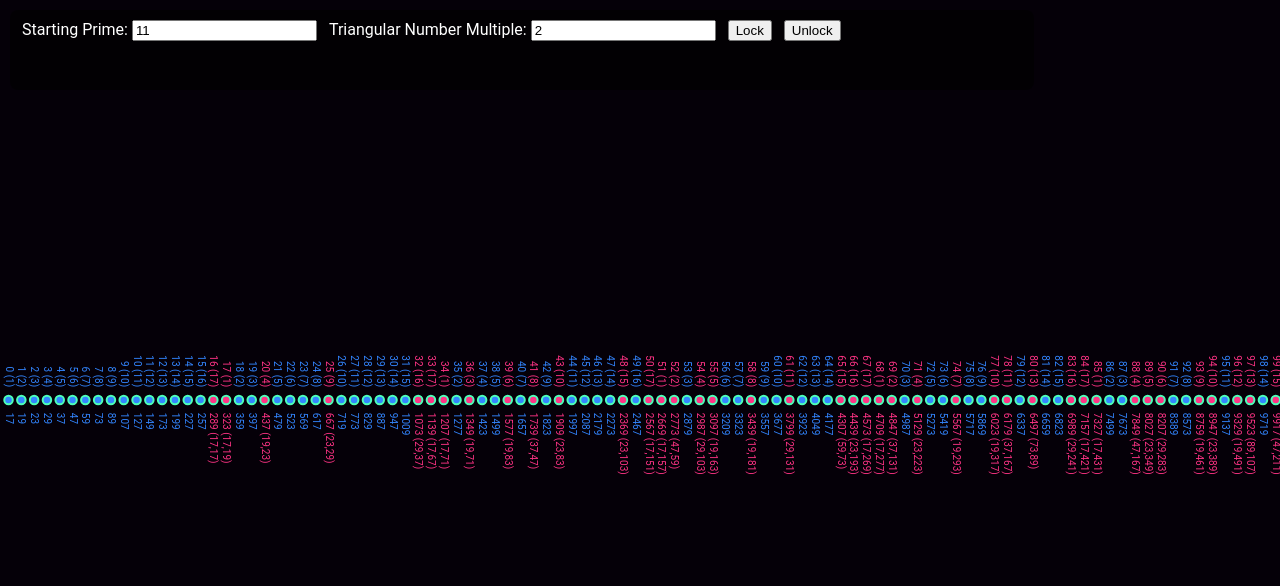
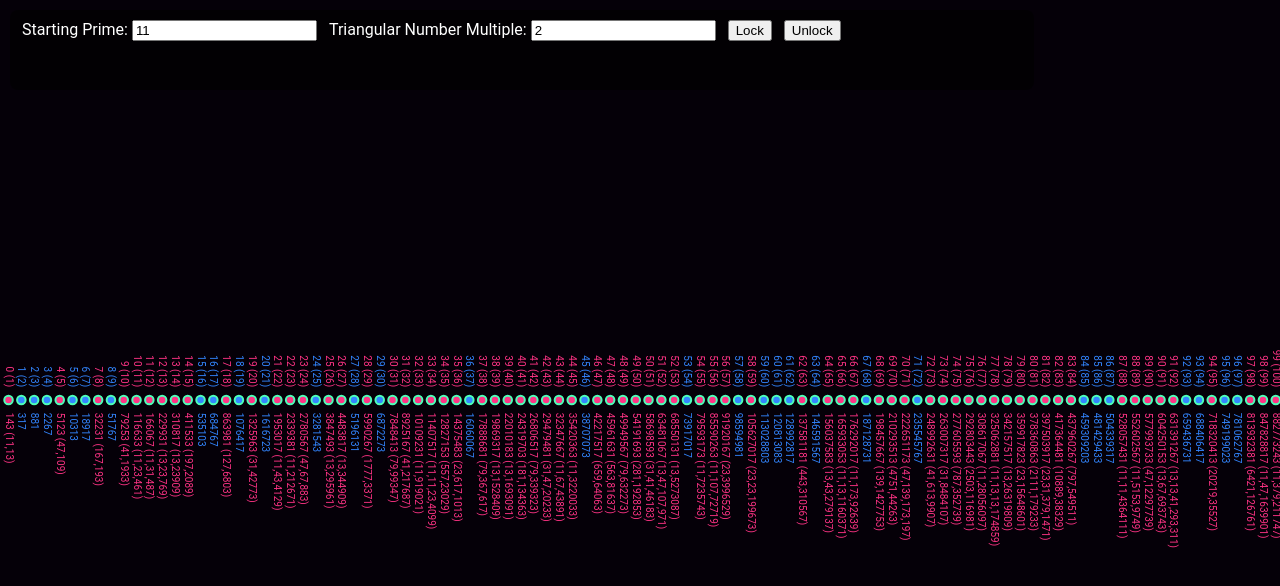
Before and after one commit to seacomit/seacomit-strand, a React (Create React App) app: page / in a window 1280 px wide. Shown: the top 586 px of the page. Built offline with nearby package versions, Linux system fonts and the light colour scheme.

Commit message:
implement the start of the new strand renderer

```diff
--- a/src/StrandCanvasComponent.tsx
+++ b/src/StrandCanvasComponent.tsx
@@ -1,5 +1,7 @@
 import { Component, createRef } from 'react';
 import StrandRenderer from './drawing/StrandRenderer';
+import NumberLineStrand from './drawing/NumberLineStrand';
+import TriangularStrand from './drawing/TriangularStrand';
 
 interface StrandCanvasComponentProps {
   width: number;
@@ -10,6 +12,7 @@ interface StrandCanvasComponentProps {
 class StrandCanvasComponent extends Component<StrandCanvasComponentProps> {
   canvasRef = createRef<HTMLCanvasElement>();
   strandRenderer = new StrandRenderer();
+  strand = new TriangularStrand(11n, 6n, new TriangularStrand(11n, 2n, new NumberLineStrand()));
 
   render() {
     return <canvas ref={this.canvasRef} data-testid="strand-canvas" />;
@@ -32,7 +35,7 @@ class StrandCanvasComponent extends Component<StrandCanvasComponentProps> {
 
       const ctx = canvas.getContext('2d');
       if (ctx) {
-        this.strandRenderer.render(ctx, canvas.width, canvas.height, offset);
+        this.strandRenderer.render(this.strand, ctx, canvas.width, canvas.height, offset);
       }
     }
   }
--- a/src/drawing/IStrand.ts
+++ b/src/drawing/IStrand.ts
@@ -3,6 +3,7 @@ import INumberProperties from "./INumberProperties";
 interface IStrand {
     loadUpTo: (index: number) => void;
     get: (index: bigint) => INumberProperties;
+    getLine: () => INumberProperties[];
 }
 
 export default IStrand;
--- a/src/drawing/NumberLineStrand.ts
+++ b/src/drawing/NumberLineStrand.ts
@@ -47,6 +47,10 @@ class NumberLineStrand implements IStrand {
 
       return this.numberCache.get(index)!;
     }
+
+    getLine(): INumberProperties[] {
+      return this.numberLine;
+    }
 }
 
 export default NumberLineStrand;
--- a/src/drawing/StrandRenderer.ts
+++ b/src/drawing/StrandRenderer.ts
@@ -1,108 +1,26 @@
-import { off } from "process";
-import PrimeMath from "../primes/PrimeMath";
-
-interface NumberProperties {
-  n: bigint,
-  prime: boolean,
-  factors: bigint[];
-}
+import IStrand from "./IStrand";
 
 class StrandRenderer {
 
-    numberCache: NumberProperties[] = [];
-
-    render(ctx: CanvasRenderingContext2D, width: number, height: number, offset: number) {
+    render(strand: IStrand, ctx: CanvasRenderingContext2D, width: number, height: number, offset: number) {
         ctx.fillStyle = '#050008';//'#140033';
         ctx.fillRect(0, 0, width, height);
 
-        ctx.font = "10px Roboto";
-
-        const firstN = 17n;
         const quantity = 100;
-        const highestVisibleN = quantity + offset;
-
-        // Update the cache if necessary.
-        if (highestVisibleN > this.numberCache.length) {
-          // calculate values up to highestVisibleN
-          const startingIndex = BigInt(this.numberCache.length);
-          const iterations = highestVisibleN - this.numberCache.length;
-          for (let i = 0n; i < iterations; i++) {
-            const triN = firstN + PrimeMath.triangularN(startingIndex + i) * 2n;
-            const factors = PrimeMath.getPrimeFactors(triN);
-            const numberProperties = {
-              n: triN,
-              prime: factors.length === 1,
-              factors: factors,
-            };
-            this.numberCache.push(numberProperties);
-          }
-        }
-
         const sectionLength = width / quantity;
         const circleRadius = sectionLength * 1/3;
         const gapBetweenN = sectionLength * 2/3;
 
-        // Draw strand paths.
-        ctx.lineWidth = 8;
-
-        /*let startsBelow = false;
-        for (let p = 0; p < highestVisibleN; p++) {
-          const triN = this.numberCache[p].n;
-          let currentLoop = startsBelow;
-          const sqrInc = p * 2 + 1; // 1, 3, 5, 7, 9, 11, 13...
-          for (let i = 0; i < 50; i++) {
-            const multipleOffset = Number(triN) * sectionLength * i;
-
-            const largeArcSize = Number(triN) - sqrInc;
-
-            const laMiddlePoint = sectionLength * largeArcSize / 2;
-            const centeredOffset = sectionLength / 2 + circleRadius / 2;
-            const offsetOffset = sectionLength * offset * -1;
-            const triangularOffset = sectionLength * p;
-            const finalOffset = laMiddlePoint + multipleOffset + centeredOffset + offsetOffset + triangularOffset;
-
-            let color = startsBelow ? "#00330088" : "#33003388";
-            let startAngle = currentLoop ? 0 : Math.PI;
-            let endAngle = currentLoop ? Math.PI : Math.PI * 2;
-            ctx.strokeStyle = color;
-            ctx.beginPath();
-            ctx.arc(
-                finalOffset,
-                height / 2,
-                sectionLength * largeArcSize / 2,
-                startAngle, endAngle
-            );
-            ctx.stroke();
-
-            color = currentLoop ? "#33000088" : "#00003388";
-            color = currentLoop ? "#ff338588" : "#ff338588";
-            currentLoop = !currentLoop;
-            startAngle = currentLoop ? 0 : Math.PI;
-            endAngle = currentLoop ? Math.PI : Math.PI * 2;
-
-            const smallArcSize = sqrInc;
-            const saMiddlePoint = sectionLength * smallArcSize / 2;
-
-            ctx.strokeStyle = color;
-            ctx.beginPath();
-            ctx.arc(
-                saMiddlePoint + multipleOffset + centeredOffset + offsetOffset + triangularOffset + sectionLength * largeArcSize,
-                height / 2,
-                sectionLength * smallArcSize / 2,
-                startAngle, endAngle
-            );
-            ctx.stroke();
-
-            currentLoop = !currentLoop;
-          }
-          startsBelow = !startsBelow;
-        }*/
+        strand.loadUpTo(quantity + offset);
+        const numberLine = strand.getLine();
+        const firstN = numberLine[0].n;
 
         // Draw points and text.
         ctx.lineWidth = 2;
+        ctx.font = "10px Roboto";
         for (let i = 0; i < quantity; i++) {
             const pseudoN = offset + i;
-            const numberProperties = this.numberCache[offset + i];
+            const numberProperties = numberLine[offset + i];
             const theN = numberProperties.n;
             const factors = numberProperties.factors;
             const isPrime = numberProperties.prime;
@@ -134,7 +52,7 @@ class StrandRenderer {
             ctx.restore();
 
             const pseudoNMod = pseudoN % Number(firstN) + 1;
-            const pseudoNDisplayText = pseudoN + " (" + pseudoNMod +")";
+            const pseudoNDisplayText = firstN == 0n ? pseudoN.toString() : pseudoN + " (" + pseudoNMod +")";
             textMetrics = ctx.measureText(pseudoNDisplayText);
             ctx.save();
             ctx.translate(numberScreenPosition -3, height / 2 - textMetrics.width / 2 - circleRadius * 3);
@@ -142,9 +60,7 @@ class StrandRenderer {
             ctx.textAlign = "center";
             ctx.fillText(pseudoNDisplayText, 0, 0);
             ctx.restore();
-
         }
-
     }
 }
 
--- a/src/drawing/TriangularStrand.ts
+++ b/src/drawing/TriangularStrand.ts
@@ -33,6 +33,10 @@ class TriangularStrand implements IStrand {
       const triN = this.startIndex + PrimeMath.triangularN(index) * this.multiplier;
       return this.baseStrand.get(triN)!;
     }
+
+    getLine(): INumberProperties[] {
+      return this.numberLine;
+    }
 }
 
 export default TriangularStrand;
```
Also changed, not shown: src/drawing/OldStrandRenderer.ts (added, +151 -0 lines).
